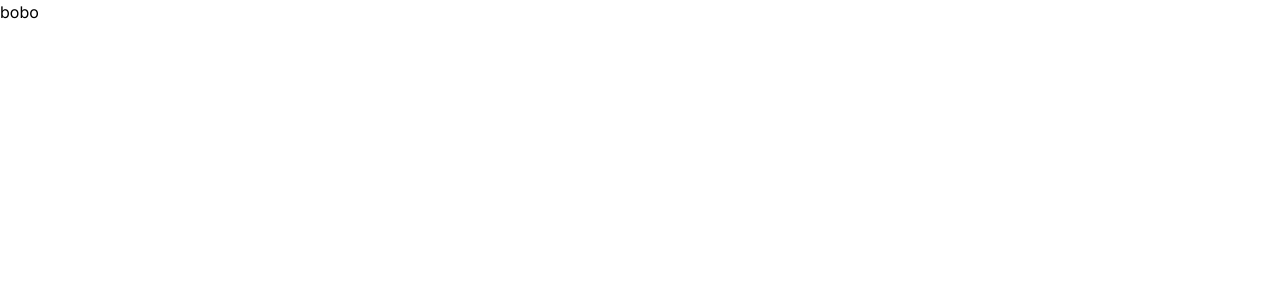
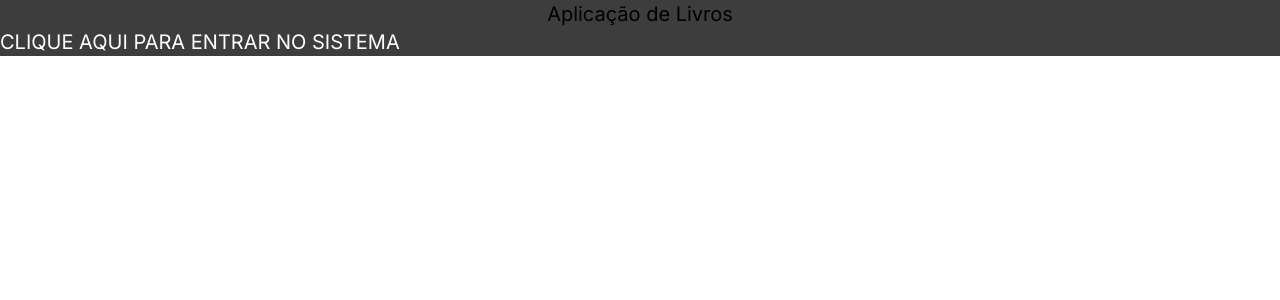
Before and after one commit to Nicoliiii/cadlivros, a Next.js app: page / in a window 1280 px wide. Shown: the top 300 px of the page. Built offline with nearby package versions, Linux system fonts and the light colour scheme.

Commit message:
fix: arrumadinho

```diff
--- a/app/page.tsx
+++ b/app/page.tsx
@@ -1,7 +1,11 @@
-import Image from 'next/image'
 
 export default function Home() {
   return (
-   <h1>bobo</h1>
+    <div className="bg-[#3d3d3d]">
+      <div className="max-w-[1440px] m-auto ">
+        <h1 className="text-center text-xl">Aplicação de Livros</h1>
+        <a className="text-center text-white text-xl" href="/admin"> CLIQUE AQUI PARA ENTRAR NO SISTEMA</a>
+      </div>
+    </div>
   )
 }
```
